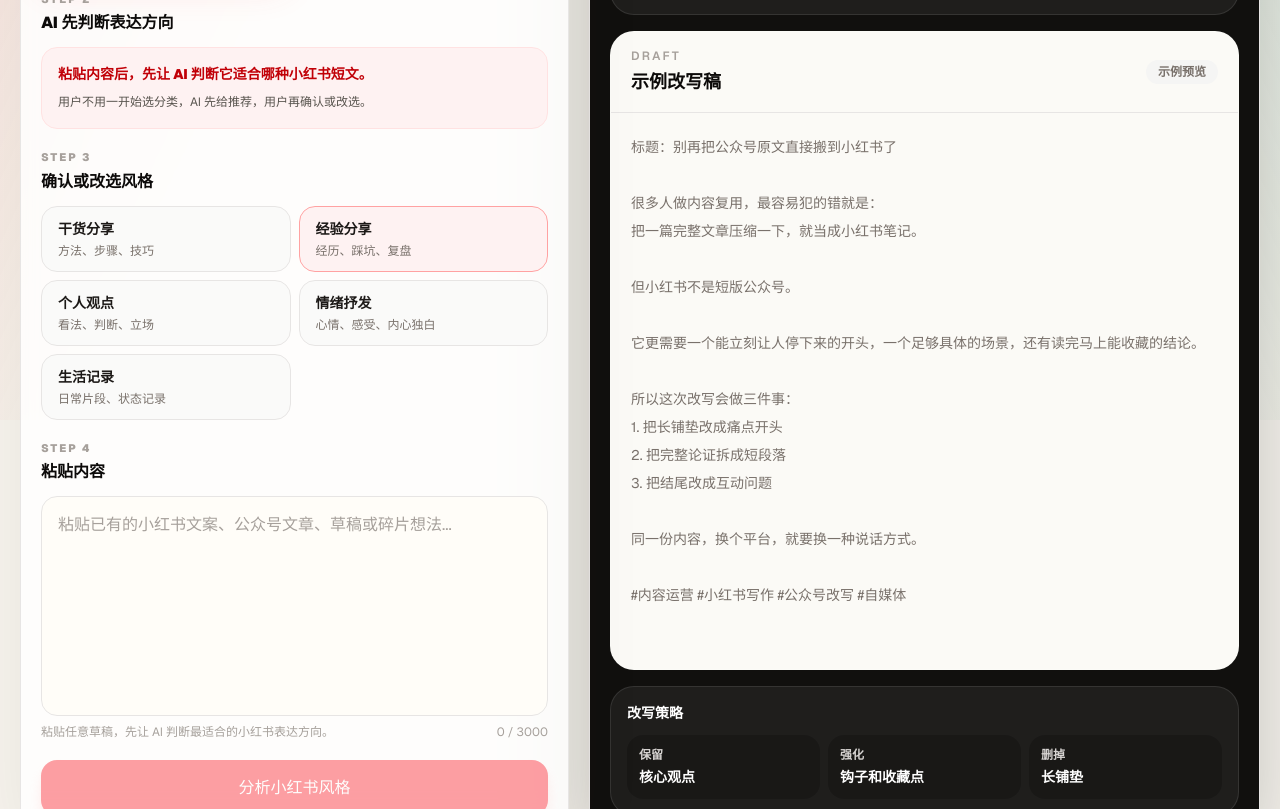
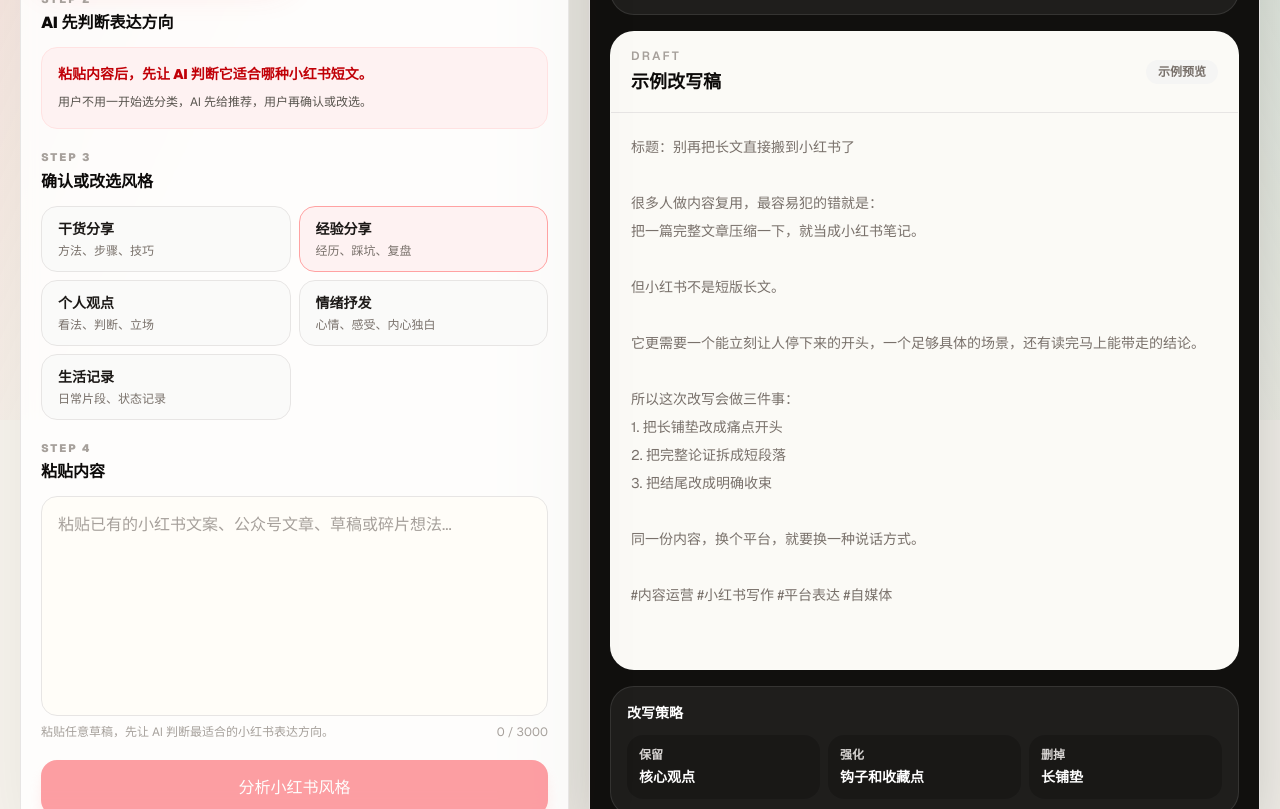
Before and after one commit to chongming38/content-converter, a Next.js app: page / in a window 1280 px wide. Shown: the part 380-1189 px from the top of the page. Built offline with nearby package versions, Linux system fonts and the light colour scheme.

Commit message:
Clarify Xiaohongshu sample copy

```diff
--- a/app/page.tsx
+++ b/app/page.tsx
@@ -113,7 +113,7 @@ const xhsStyles: Array<{ value: XhsStyle; label: string; desc: string }> = [
 
 const sampleResult = {
   xiaohongshu:
-    "标题：别再把公众号原文直接搬到小红书了\n\n很多人做内容复用，最容易犯的错就是：\n把一篇完整文章压缩一下，就当成小红书笔记。\n\n但小红书不是短版公众号。\n\n它更需要一个能立刻让人停下来的开头，一个足够具体的场景，还有读完马上能收藏的结论。\n\n所以这次改写会做三件事：\n1. 把长铺垫改成痛点开头\n2. 把完整论证拆成短段落\n3. 把结尾改成互动问题\n\n同一份内容，换个平台，就要换一种说话方式。\n\n#内容运营 #小红书写作 #公众号改写 #自媒体",
+    "标题：别再把长文直接搬到小红书了\n\n很多人做内容复用，最容易犯的错就是：\n把一篇完整文章压缩一下，就当成小红书笔记。\n\n但小红书不是短版长文。\n\n它更需要一个能立刻让人停下来的开头，一个足够具体的场景，还有读完马上能带走的结论。\n\n所以这次改写会做三件事：\n1. 把长铺垫改成痛点开头\n2. 把完整论证拆成短段落\n3. 把结尾改成明确收束\n\n同一份内容，换个平台，就要换一种说话方式。\n\n#内容运营 #小红书写作 #平台表达 #自媒体",
   weixin:
     "## 同一份内容，为什么不能直接搬到另一个平台\n\n很多内容创作者都有一个误区：只要内容本身有价值，发到哪个平台都应该有效。\n\n但事实恰恰相反。平台不是简单的发布渠道，而是一套阅读习惯。\n\n小红书用户更快判断一段内容和自己有没有关系，所以它需要更强的场景、更短的段落和更明确的收藏点。公众号读者则愿意给一篇文章更多时间，但前提是文章有清楚的结构、稳定的观点和可信的论证。\n\n因此，真正的跨平台改写不是换语气，而是重新组织信息。\n\n把小红书改成公众号，要补足逻辑和背景。把公众号改成小红书，要压缩铺垫、提炼钩子、增强互动。\n\n内容复用的关键，不是多发几个平台，而是让同一份内容在不同平台里都长得合理。",
 };
```
